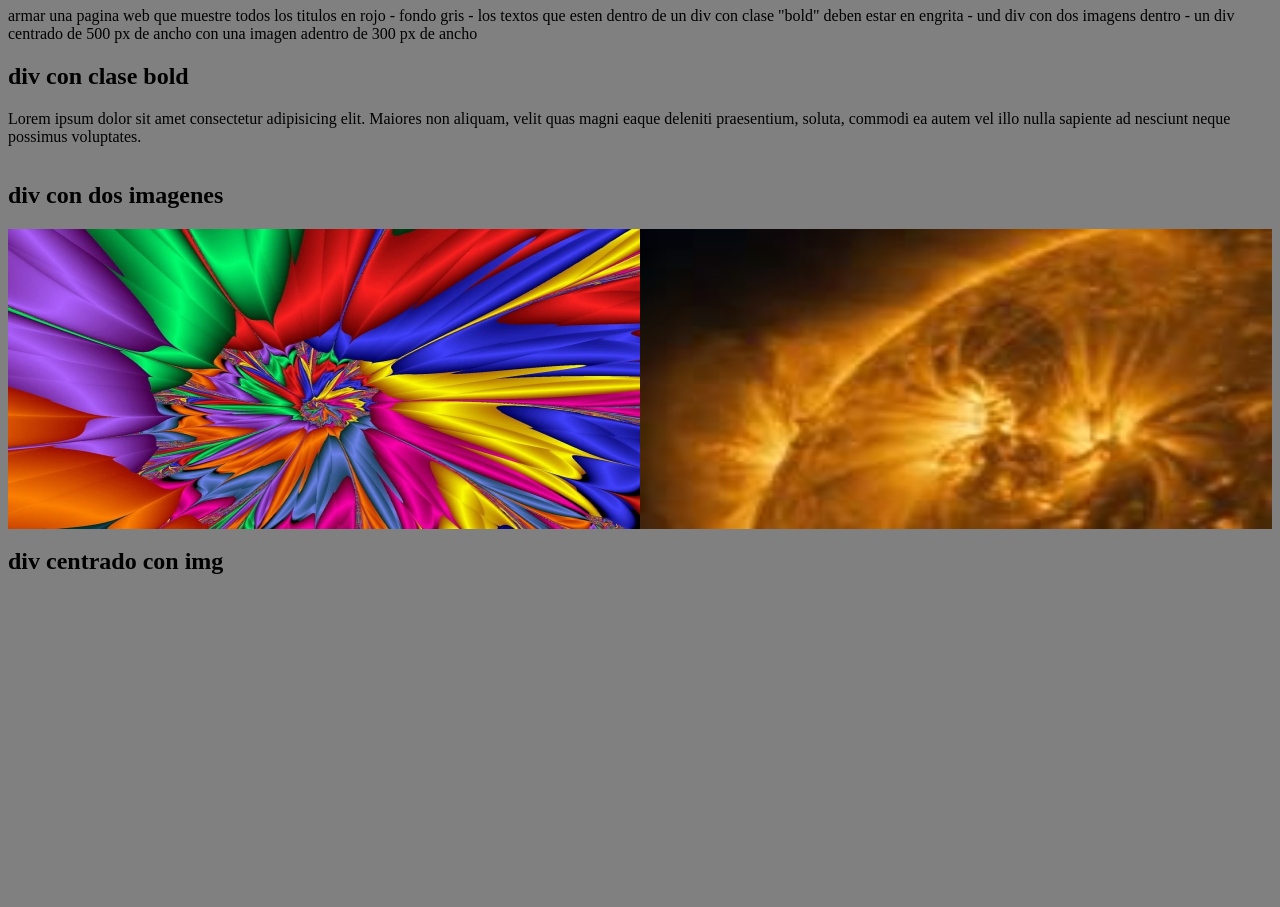
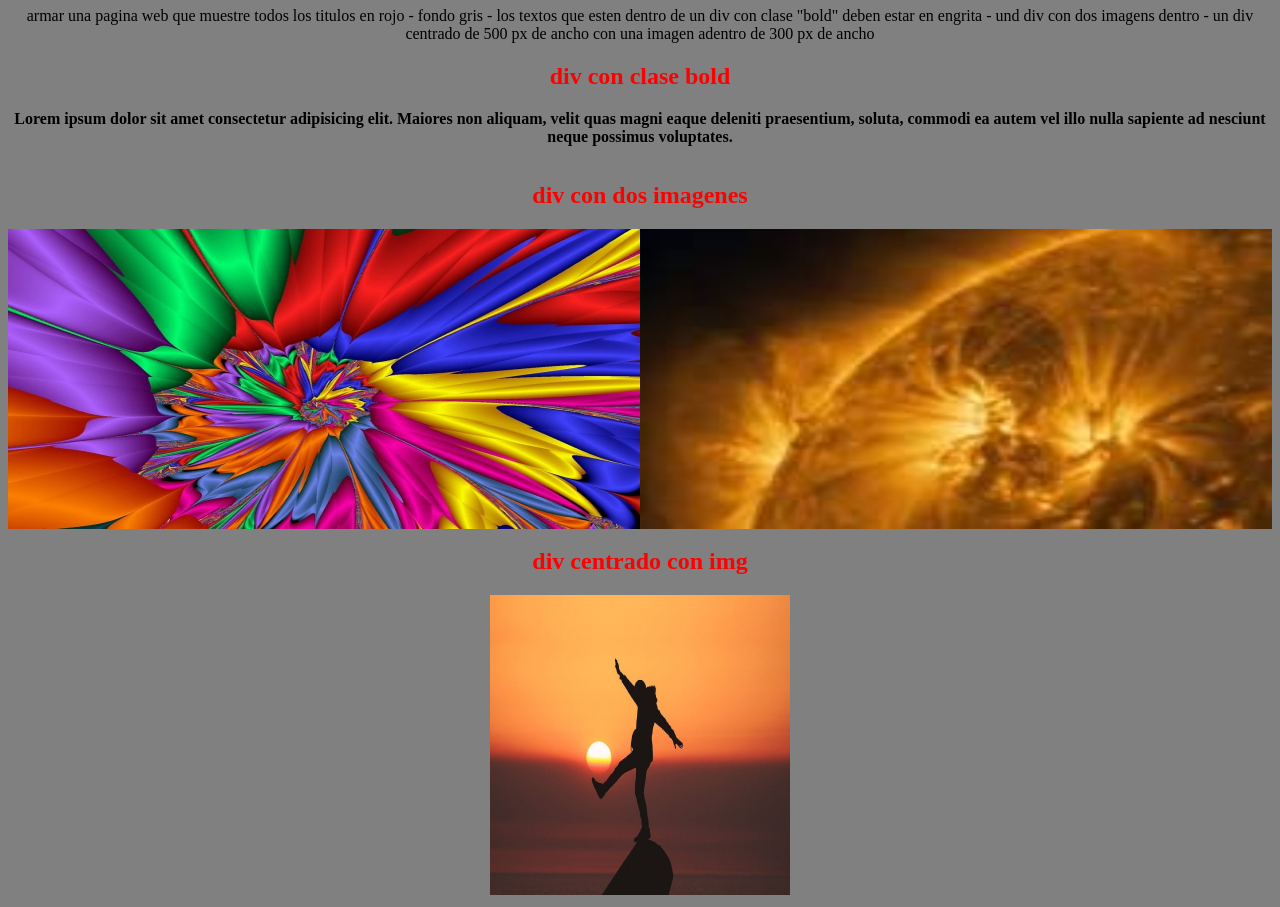
Before and after one commit to federico-batalla/ejercicios, a plain HTML site: page ejercicio4/index.html in a window 1280 px wide. Shown: the part 73-980 px from the top of the page. Before the commit the page ends 800 px from the top, so only its background shows below. Drawn offline with Linux system fonts and the light colour scheme.

Commit message:
terminado

```diff
--- a/ejercicio4/index.html
+++ b/ejercicio4/index.html
@@ -17,7 +17,7 @@
             ancho con una imagen adentro de 300 px de ancho </p>
 
 
-        <div>
+        <div class="bold">
             <h2>div con clase bold</h2>
             <p>Lorem ipsum dolor sit amet consectetur adipisicing elit. Maiores non aliquam, velit quas magni eaque
                 deleniti praesentium, soluta, commodi ea autem vel illo nulla sapiente ad nesciunt neque possimus
@@ -30,9 +30,9 @@
                 </div>
 
             </div>
-            <div>
+            <div class="divCentrado">
                 <h2>div centrado con img</h2>
-                <img src="" alt="">
+                <img src="img/img4.jpg" alt="" class="imagenSola">
             </div>
 
         </div>
--- a/ejercicio4/style.css
+++ b/ejercicio4/style.css
@@ -1,15 +1,18 @@
 body {
     background-color: grey;
+    text-align: center;
 }
 
 .imagenes{
     display: flex;
     flex-direction: column;
+    text-align: center;
 }
 
 .bloque{
     display: flex;
     flex-direction: row;
+    text-align: center;
 
 }
 
@@ -19,4 +22,25 @@ body {
     height: 300px;
 
 
+
 }
+
+.divCentrado{
+
+    width: 500px;
+    margin: auto;
+    text-align: center;
+
+}
+
+.imagenSola{
+    width: 300px;
+    height: 300px;
+}
+
+h1,h2{
+    color: red;
+}
+
+div.bold>p{
+    font-weight: bold;
```
Also changed, not shown: ejercicio1/style.css (+27 -0 lines), ejercicio3/index.html (added, +36 -0 lines), ejercicio3/script.js (added), ejercicio3/style.css (added), ejercicio4/img/img4.jpg (added).
